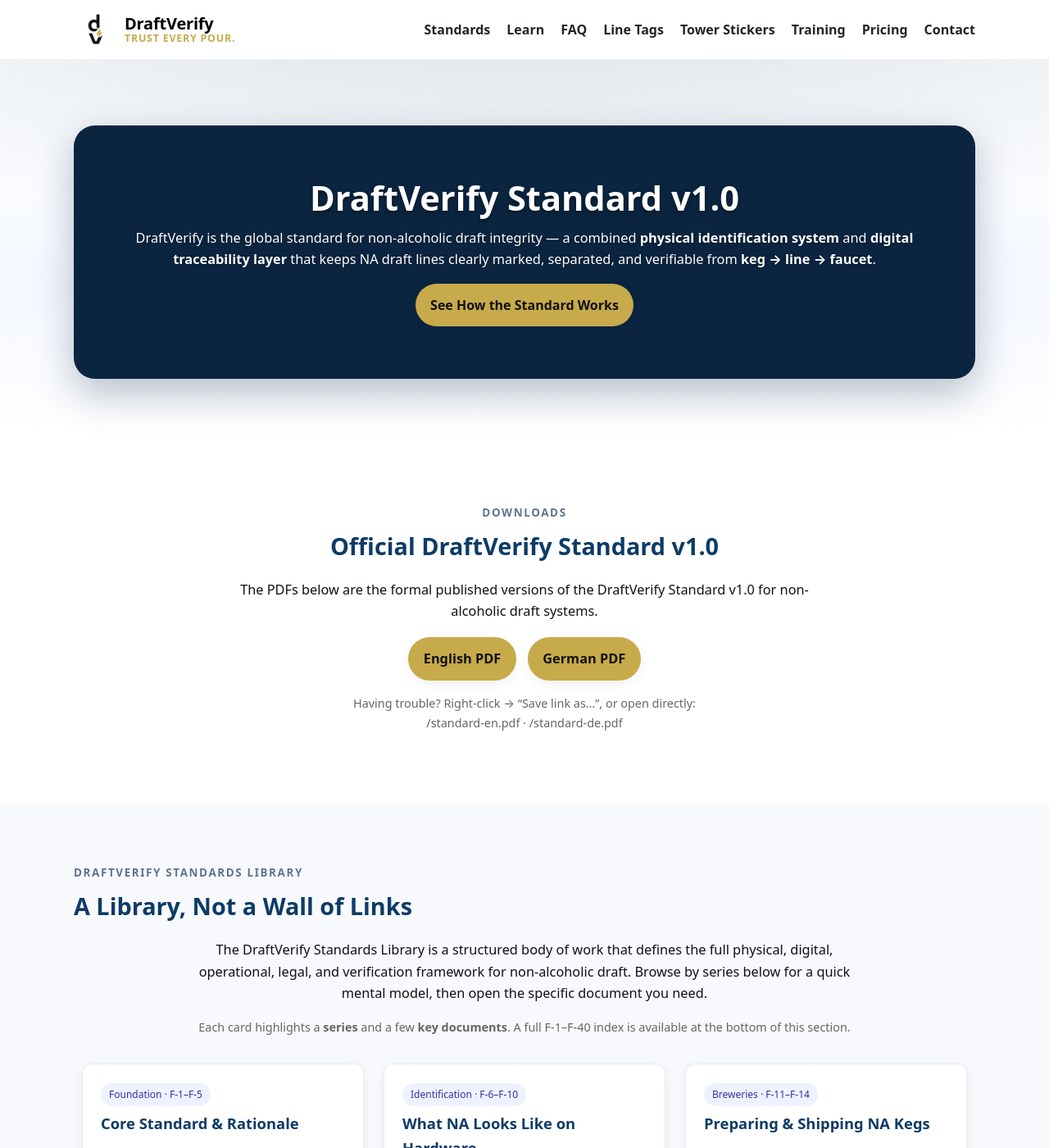
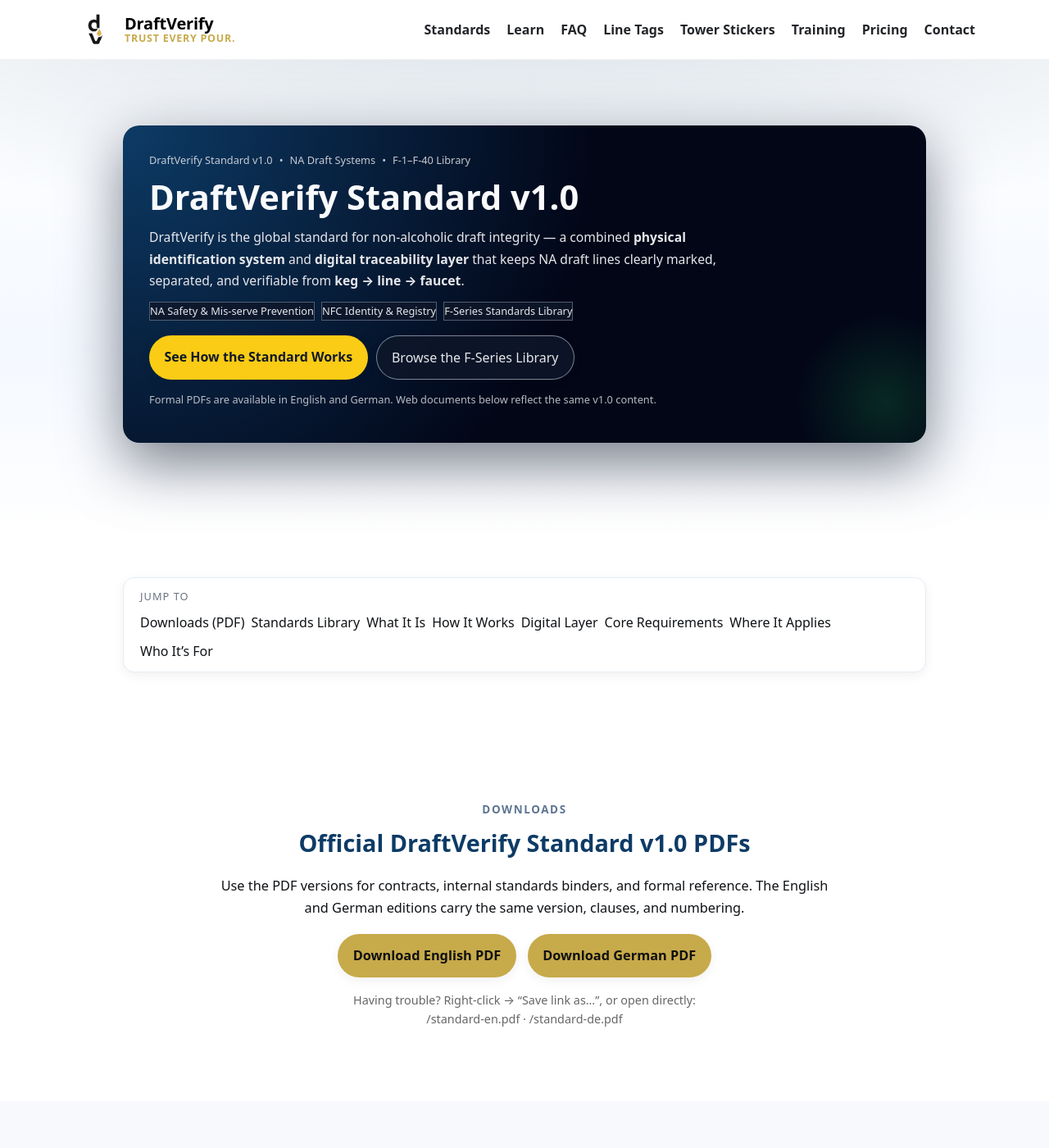
Before and after one commit to draftverify/draftverify.com, a Jekyll site: the page built from standards/index.md, in a window 1280 px wide and 1400 px high. Shown: the whole window at 82% size. Built offline with Jekyll 4.4.1, drawn with Linux system fonts in a browser that asks for light colours; some of the changed text lies outside the part shown.

Commit message:
Update index.md

```diff
--- a/standards/index.md
+++ b/standards/index.md
@@ -6,6 +6,103 @@ description: "The official DraftVerify Standard v1.0 — a combined physical and
 
 <style>
   /* Local tweaks just for this page */
+
+  /* HERO */
+  .hero-standard-card{
+    max-width:980px;
+    margin:0 auto 40px;
+    padding:32px 32px 26px;
+    border-radius:20px;
+    background:radial-gradient(circle at top left,#0d3b66 0,#020617 55%,#020617 100%);
+    color:#e5e7eb;
+    box-shadow:0 26px 70px rgba(15,23,42,.55);
+    position:relative;
+    overflow:hidden;
+  }
+  .hero-standard-card::after{
+    content:"";
+    position:absolute;
+    right:-80px;
+    bottom:-80px;
+    width:260px;
+    height:260px;
+    background:radial-gradient(circle,#22c55e 0,transparent 60%);
+    opacity:.18;
+    pointer-events:none;
+  }
+  .hero-standard-meta{
+    display:flex;
+    flex-wrap:wrap;
+    gap:8px;
+    font-size:0.8rem;
+    color:#e5e7eb;
+    opacity:.85;
+    margin-bottom:10px;
+  }
+  .hero-standard-meta span{
+    display:inline-flex;
+    align-items:center;
+    gap:6px;
+  }
+  .hero-standard-tags{
+    display:flex;
+    flex-wrap:wrap;
+    gap:8px;
+    margin:12px 0 18px;
+    font-size:0.8rem;
+  }
+  .hero-standard-tags .pill{
+    background:rgba(15,23,42,.85);
+    border:1px solid rgba(148,163,184,.5);
+    color:#e5e7eb;
+  }
+  .hero-standard-ctas{
+    display:flex;
+    flex-wrap:wrap;
+    gap:10px;
+    margin-top:8px;
+    position:relative;
+    z-index:1;
+  }
+  .hero-standard-ctas .btn-primary-local{
+    background:#facc15;
+    color:#111827;
+    border:none;
+  }
+  .hero-standard-ctas .btn-secondary-local{
+    background:rgba(15,23,42,.85);
+    border:1px solid rgba(148,163,184,.8);
+    color:#e5e7eb;
+    font-weight:500;
+  }
+  .hero-standard-subcopy{
+    font-size:0.8rem;
+    color:#e5e7eb;
+    opacity:.8;
+    margin-top:14px;
+  }
+
+  /* Quick nav */
+  .standard-quick-nav{
+    max-width:980px;
+    margin:0 auto 40px;
+    padding:12px 20px;
+    border-radius:14px;
+  }
+  .standard-quick-nav-header{
+    font-size:0.8rem;
+    text-transform:uppercase;
+    letter-spacing:.08em;
+    color:#6b7280;
+    margin-bottom:8px;
+  }
+  .standard-quick-nav-links{
+    display:flex;
+    flex-wrap:wrap;
+    gap:8px;
+  }
+
+  /* Series cards */
   .series-card .chip{
     display:inline-block;
     padding:4px 10px;
@@ -34,6 +133,13 @@ description: "The official DraftVerify Standard v1.0 — a combined physical and
     cursor:pointer;
     font-weight:600;
     font-size:0.95rem;
+  }
+  .doc-index-card{
+    margin-top:12px;
+    padding:16px 18px;
+    border-radius:14px;
+    background:#ffffff;
+    border:1px solid #e5e7eb;
   }
   .doc-index-list{
     padding-left:18px;
@@ -46,7 +152,20 @@ description: "The official DraftVerify Standard v1.0 — a combined physical and
     margin-bottom:4px;
     break-inside:avoid;
   }
+
+  /* Local CTA tweaks */
+  .cta-band .btn-ghost-local{
+    border-radius:999px;
+    border:1px solid #d1d5db;
+    background:#ffffff;
+    color:#111827;
+  }
+
   @media (max-width:768px){
+    .hero-standard-card{
+      padding:24px 20px 22px;
+      margin-bottom:28px;
+    }
     .doc-index-list{columns:1;}
   }
 </style>
@@ -54,14 +173,62 @@ description: "The official DraftVerify Standard v1.0 — a combined physical and
 <!-- HERO -->
 <section class="hero hero-simple">
   <div class="container">
-    <div class="hero-card reveal">
-      <h1>DraftVerify Standard v1.0</h1>
-      <p>
+    <div class="hero-standard-card reveal">
+      <div class="hero-standard-meta">
+        <span>DraftVerify Standard v1.0</span>
+        <span>•</span>
+        <span>NA Draft Systems</span>
+        <span>•</span>
+        <span>F-1–F-40 Library</span>
+      </div>
+
+      <h1 style="margin:0 0 10px;color:#f9fafb;">
+        DraftVerify Standard v1.0
+      </h1>
+
+      <p style="max-width:720px;margin:0 0 12px;font-size:0.98rem;line-height:1.7;color:#e5e7eb;">
         DraftVerify is the global standard for non-alcoholic draft integrity — a combined
         <strong>physical identification system</strong> and <strong>digital traceability layer</strong> that keeps
         NA draft lines clearly marked, separated, and verifiable from <strong>keg → line → faucet</strong>.
       </p>
-      <a class="btn gold" href="#standard-overview">See How the Standard Works</a>
+
+      <div class="hero-standard-tags">
+        <span class="pill">NA Safety &amp; Mis-serve Prevention</span>
+        <span class="pill">NFC Identity &amp; Registry</span>
+        <span class="pill">F-Series Standards Library</span>
+      </div>
+
+      <div class="hero-standard-ctas">
+        <a class="btn btn-primary-local" href="#standard-overview">
+          See How the Standard Works
+        </a>
+        <a class="btn btn-secondary-local" href="#standards-library">
+          Browse the F-Series Library
+        </a>
+      </div>
+
+      <p class="hero-standard-subcopy">
+        Formal PDFs are available in English and German. Web documents below reflect the same v1.0 content.
+      </p>
+    </div>
+  </div>
+</section>
+
+<!-- QUICK NAV -->
+<section class="section-sm">
+  <div class="container">
+    <div class="card standard-quick-nav">
+      <div class="standard-quick-nav-header">Jump to</div>
+      <div class="standard-quick-nav-links">
+        <a href="#downloads" class="pill">Downloads (PDF)</a>
+        <a href="#standards-library" class="pill">Standards Library</a>
+        <a href="#standard-overview" class="pill">What It Is</a>
+        <a href="#how-it-works" class="pill">How It Works</a>
+        <a href="#technology" class="pill">Digital Layer</a>
+        <a href="#core-requirements" class="pill">Core Requirements</a>
+        <a href="#applications" class="pill">Where It Applies</a>
+        <a href="#audiences" class="pill">Who It’s For</a>
+      </div>
     </div>
   </div>
 </section>
@@ -70,15 +237,15 @@ description: "The official DraftVerify Standard v1.0 — a combined physical and
 <section class="section center" id="downloads">
   <div class="container">
     <div class="kicker">Downloads</div>
-    <h2 class="h2">Official DraftVerify Standard v1.0</h2>
+    <h2 class="h2">Official DraftVerify Standard v1.0 PDFs</h2>
     <p style="max-width:760px;margin:0 auto">
-      The PDFs below are the formal published versions of the DraftVerify Standard v1.0
-      for non-alcoholic draft systems.
+      Use the PDF versions for contracts, internal standards binders, and formal reference.
+      The English and German editions carry the same version, clauses, and numbering.
     </p>
 
     <p style="margin-top:18px">
-      <a class="btn gold" href="{{ '/standard-en.pdf' | relative_url }}">English PDF</a>
-      <a class="btn gold" href="{{ '/standard-de.pdf' | relative_url }}" style="margin-left:10px">German PDF</a>
+      <a class="btn gold" href="{{ '/standard-en.pdf' | relative_url }}">Download English PDF</a>
+      <a class="btn gold" href="{{ '/standard-de.pdf' | relative_url }}" style="margin-left:10px">Download German PDF</a>
     </p>
 
     <p style="margin-top:14px;font-size:0.9rem;color:#666;">
@@ -93,7 +260,7 @@ description: "The official DraftVerify Standard v1.0 — a combined physical and
 <section class="section" id="standards-library" style="background:#f7f9fc;">
   <div class="container">
     <div class="kicker center">DraftVerify Standards Library</div>
-    <h2 class="h2 center">A Library, Not a Wall of Links</h2>
+    <h2 class="h2 center">A Structured Library, Not a Wall of Links</h2>
 
     <p style="max-width:820px;margin:0 auto 16px;text-align:center;">
       The DraftVerify Standards Library is a structured body of work that defines the full physical, digital,
@@ -112,7 +279,7 @@ description: "The official DraftVerify Standard v1.0 — a combined physical and
       <!-- FOUNDATION SERIES -->
       <div class="card series-card">
         <div class="chip">Foundation · F-1–F-5</div>
-        <h3>Core Standard & Rationale</h3>
+        <h3>Core Standard &amp; Rationale</h3>
         <p>
           The big-picture view: what DraftVerify is, why NA draft needs its own standard,
           and the shared language used across every other document.
@@ -148,7 +315,7 @@ description: "The official DraftVerify Standard v1.0 — a combined physical and
       <!-- BREWERY SERIES -->
       <div class="card series-card">
         <div class="chip">Breweries · F-11–F-14</div>
-        <h3>Preparing & Shipping NA Kegs</h3>
+        <h3>Preparing &amp; Shipping NA Kegs</h3>
         <p>
           Brewery-side playbooks for tagging, encoding, activating, and documenting NA draft before
           it ever leaves the facility.
@@ -165,7 +332,7 @@ description: "The official DraftVerify Standard v1.0 — a combined physical and
       <!-- DISTRIBUTOR SERIES -->
       <div class="card series-card">
         <div class="chip">Distributors · F-15–F-17</div>
-        <h3>Chain-of-Custody & Handling</h3>
+        <h3>Chain-of-Custody &amp; Handling</h3>
         <p>
           How distributors keep NA separated, documented, and traceable through warehouses, trucks,
           and transfers between partners.
@@ -173,7 +340,7 @@ description: "The official DraftVerify Standard v1.0 — a combined physical and
         <p class="small-links">
           Key docs:<br>
           <a href="/docs/distributor-protocol/">F-15 Distributor Protocol</a> ·
-          <a href="/docs/distributor-transport/">F-16 Transport & Storage</a> ·
+          <a href="/docs/distributor-transport/">F-16 Transport &amp; Storage</a> ·
           <a href="/docs/distributor-logs/">F-17 Verification Logs</a>
         </p>
       </div>
@@ -200,7 +367,7 @@ description: "The official DraftVerify Standard v1.0 — a combined physical and
       <!-- SYSTEM DESIGN SERIES -->
       <div class="card series-card">
         <div class="chip">System Design · F-24–F-27</div>
-        <h3>Engineering & Modifications</h3>
+        <h3>Engineering &amp; Modifications</h3>
         <p>
           For designers, installers, and technicians: how to build NA-compatible systems,
           share towers safely, manage gas, and make changes without breaking compliance.
@@ -217,7 +384,7 @@ description: "The official DraftVerify Standard v1.0 — a combined physical and
       <!-- DIGITAL SERIES -->
       <div class="card series-card">
         <div class="chip">Digital · F-28–F-31</div>
-        <h3>Registry & Data Model</h3>
+        <h3>Registry &amp; Data Model</h3>
         <p>
           The digital backbone: how tags, sites, taps, and events are represented, activated, and logged
           inside the DraftVerify Registry.
@@ -234,7 +401,7 @@ description: "The official DraftVerify Standard v1.0 — a combined physical and
       <!-- CERTIFICATION SERIES -->
       <div class="card series-card">
         <div class="chip">Programs · F-32–F-34</div>
-        <h3>Mark Use, Audits & Multi-Venue</h3>
+        <h3>Mark Use, Audits &amp; Multi-Venue</h3>
         <p>
           When and how the DraftVerify mark may be used, what audits look like, and
           how multi-venue programs are structured.
@@ -250,7 +417,7 @@ description: "The official DraftVerify Standard v1.0 — a combined physical and
       <!-- ADVANCED SERIES -->
       <div class="card series-card">
         <div class="chip">Advanced · F-35–F-40</div>
-        <h3>Risk, Field Work & Governance</h3>
+        <h3>Risk, Field Work &amp; Governance</h3>
         <p>
           Deeper analysis and field tools: contamination risk, failure modes, field audit guides,
           education material, product switching, and how the standard evolves over time.
@@ -272,48 +439,50 @@ description: "The official DraftVerify Standard v1.0 — a combined physical and
     <div class="doc-index">
       <details>
         <summary>View full F-1–F-40 document index</summary>
-        <ol class="doc-index-list">
-          <li><a href="/docs/standard-v1/">F-1 — DraftVerify Standard v1.0</a></li>
-          <li><a href="/docs/definitions/">F-2 — Definitions, Scope &amp; Terminology</a></li>
-          <li><a href="/docs/identity-architecture/">F-3 — Identity Architecture Overview</a></li>
-          <li><a href="/docs/risk-profile/">F-4 — NA Draft Risk Profile &amp; Rationale</a></li>
-          <li><a href="/docs/legal-basis/">F-5 — Legal &amp; Compliance Basis for NA Separation</a></li>
-          <li><a href="/docs/keg-id/">F-6 — Keg Identification Standard</a></li>
-          <li><a href="/docs/coupler-tags/">F-7 — Coupler Tag Standard</a></li>
-          <li><a href="/docs/line-id/">F-8 — Beer Line Identification Standard</a></li>
-          <li><a href="/docs/faucet-id/">F-9 — Faucet Identification Standard</a></li>
-          <li><a href="/docs/visual-lexicon/">F-10 — Visual Lexicon: Colors, Shapes, Symbols</a></li>
-          <li><a href="/docs/brewery-implementation/">F-11 — Brewery Implementation Guide</a></li>
-          <li><a href="/docs/brewery-serialization/">F-12 — Brewery NFC Tag Serialization SOP</a></li>
-          <li><a href="/docs/brewery-activation/">F-13 — Brewery Activation Workflow</a></li>
-          <li><a href="/docs/brewery-records/">F-14 — Brewery Documentation &amp; Records</a></li>
-          <li><a href="/docs/distributor-protocol/">F-15 — Distributor Protocol (D-Series)</a></li>
-          <li><a href="/docs/distributor-transport/">F-16 — Distributor Transport &amp; Storage Requirements</a></li>
-          <li><a href="/docs/distributor-logs/">F-17 — Distributor Verification &amp; Reconciliation Logs</a></li>
-          <li><a href="/docs/venue-setup/">F-18 — Venue Setup &amp; Verification Protocol</a></li>
-          <li><a href="/docs/venue-checklist/">F-19 — Daily / Weekly Verification Checklist</a></li>
-          <li><a href="/docs/change-log/">F-20 — Change Log SOP</a></li>
-          <li><a href="/docs/cleaning-log/">F-21 — Cleaning Log SOP</a></li>
-          <li><a href="/docs/incident-response/">F-22 — Incident Response &amp; Mis-Serve Procedure</a></li>
-          <li><a href="/docs/staff-training/">F-23 — NA Draft Staff Training Manual</a></li>
-          <li><a href="/docs/system-design/">F-24 — System Design Requirements</a></li>
-          <li><a href="/docs/tower-sharing/">F-25 — Tower Sharing Standards</a></li>
-          <li><a href="/docs/gas-management/">F-26 — Gas Management &amp; Pressure Safety</a></li>
-          <li><a href="/docs/system-modification/">F-27 — System Modification Protocol</a></li>
-          <li><a href="/docs/registry-spec/">F-28 — DraftVerify Registry Specification</a></li>
-          <li><a href="/docs/tag-activation/">F-29 — Tag Activation Rules</a></li>
-          <li><a href="/docs/verification-events/">F-30 — Verification Event Specification</a></li>
-          <li><a href="/docs/audit-log/">F-31 — Audit Log &amp; Traceability Framework</a></li>
-          <li><a href="/docs/certification-policy/">F-32 — Use of Mark &amp; Certification Policy</a></li>
-          <li><a href="/docs/compliance-audit/">F-33 — Compliance Audit Framework</a></li>
-          <li><a href="/docs/multi-venue/">F-34 — Multi-Venue Program Requirements</a></li>
-          <li><a href="/docs/contamination-report/">F-35 — NA Draft Safety &amp; Contamination Report</a></li>
-          <li><a href="/docs/failure-modes/">F-36 — NA Draft System Failure Modes Guide</a></li>
-          <li><a href="/docs/audit-handbook/">F-37 — Field Audit Handbook</a></li>
-          <li><a href="/docs/education-handbook/">F-38 — Distributor &amp; Venue Education Handbook</a></li>
-          <li><a href="/docs/product-switching/">F-39 — Product Switching &amp; Line Reuse Protocol</a></li>
-          <li><a href="/docs/governance-policy/">F-40 — Revision &amp; Governance Policy</a></li>
-        </ol>
+        <div class="doc-index-card">
+          <ol class="doc-index-list">
+            <li><a href="/docs/standard-v1/">F-1 — DraftVerify Standard v1.0</a></li>
+            <li><a href="/docs/definitions/">F-2 — Definitions, Scope &amp; Terminology</a></li>
+            <li><a href="/docs/identity-architecture/">F-3 — Identity Architecture Overview</a></li>
+            <li><a href="/docs/risk-profile/">F-4 — NA Draft Risk Profile &amp; Rationale</a></li>
+            <li><a href="/docs/legal-basis/">F-5 — Legal &amp; Compliance Basis for NA Separation</a></li>
+            <li><a href="/docs/keg-id/">F-6 — Keg Identification Standard</a></li>
+            <li><a href="/docs/coupler-tags/">F-7 — Coupler Tag Standard</a></li>
+            <li><a href="/docs/line-id/">F-8 — Beer Line Identification Standard</a></li>
+            <li><a href="/docs/faucet-id/">F-9 — Faucet Identification Standard</a></li>
+            <li><a href="/docs/visual-lexicon/">F-10 — Visual Lexicon: Colors, Shapes, Symbols</a></li>
+            <li><a href="/docs/brewery-implementation/">F-11 — Brewery Implementation Guide</a></li>
+            <li><a href="/docs/brewery-serialization/">F-12 — Brewery NFC Tag Serialization SOP</a></li>
+            <li><a href="/docs/brewery-activation/">F-13 — Brewery Activation Workflow</a></li>
+            <li><a href="/docs/brewery-records/">F-14 — Brewery Documentation &amp; Records</a></li>
+            <li><a href="/docs/distributor-protocol/">F-15 — Distributor Protocol (D-Series)</a></li>
+            <li><a href="/docs/distributor-transport/">F-16 — Distributor Transport &amp; Storage Requirements</a></li>
+            <li><a href="/docs/distributor-logs/">F-17 — Distributor Verification &amp; Reconciliation Logs</a></li>
+            <li><a href="/docs/venue-setup/">F-18 — Venue Setup &amp; Verification Protocol</a></li>
+            <li><a href="/docs/venue-checklist/">F-19 — Daily / Weekly Verification Checklist</a></li>
+            <li><a href="/docs/change-log/">F-20 — Change Log SOP</a></li>
+            <li><a href="/docs/cleaning-log/">F-21 — Cleaning Log SOP</a></li>
+            <li><a href="/docs/incident-response/">F-22 — Incident Response &amp; Mis-Serve Procedure</a></li>
+            <li><a href="/docs/staff-training/">F-23 — NA Draft Staff Training Manual</a></li>
+            <li><a href="/docs/system-design/">F-24 — System Design Requirements</a></li>
+            <li><a href="/docs/tower-sharing/">F-25 — Tower Sharing Standards</a></li>
+            <li><a href="/docs/gas-management/">F-26 — Gas Management &amp; Pressure Safety</a></li>
+            <li><a href="/docs/system-modification/">F-27 — System Modification Protocol</a></li>
+            <li><a href="/docs/registry-spec/">F-28 — DraftVerify Registry Specification</a></li>
+            <li><a href="/docs/tag-activation/">F-29 — Tag Activation Rules</a></li>
+            <li><a href="/docs/verification-events/">F-30 — Verification Event Specification</a></li>
+            <li><a href="/docs/audit-log/">F-31 — Audit Log &amp; Traceability Framework</a></li>
+            <li><a href="/docs/certification-policy/">F-32 — Use of Mark &amp; Certification Policy</a></li>
+            <li><a href="/docs/compliance-audit/">F-33 — Compliance Audit Framework</a></li>
+            <li><a href="/docs/multi-venue/">F-34 — Multi-Venue Program Requirements</a></li>
+            <li><a href="/docs/contamination-report/">F-35 — NA Draft Safety &amp; Contamination Report</a></li>
+            <li><a href="/docs/failure-modes/">F-36 — NA Draft System Failure Modes Guide</a></li>
+            <li><a href="/docs/audit-handbook/">F-37 — Field Audit Handbook</a></li>
+            <li><a href="/docs/education-handbook/">F-38 — Distributor &amp; Venue Education Handbook</a></li>
+            <li><a href="/docs/product-switching/">F-39 — Product Switching &amp; Line Reuse Protocol</a></li>
+            <li><a href="/docs/governance-policy/">F-40 — Revision &amp; Governance Policy</a></li>
+          </ol>
+        </div>
       </details>
     </div>
 
@@ -504,7 +673,7 @@ description: "The official DraftVerify Standard v1.0 — a combined physical and
       </div>
       <div>
         <a class="btn primary" href="{{ '/contact/' | relative_url }}">Request a Starter Kit</a>
-        <a class="btn ghost" href="{{ '/pricing/' | relative_url }}" style="margin-left:10px;">View Pricing</a>
+        <a class="btn btn-ghost-local" href="{{ '/pricing/' | relative_url }}" style="margin-left:10px;">View Pricing</a>
       </div>
     </div>
   </div>
```
Also changed, not shown: other parts of standards/index.md (+2 -0 lines).
